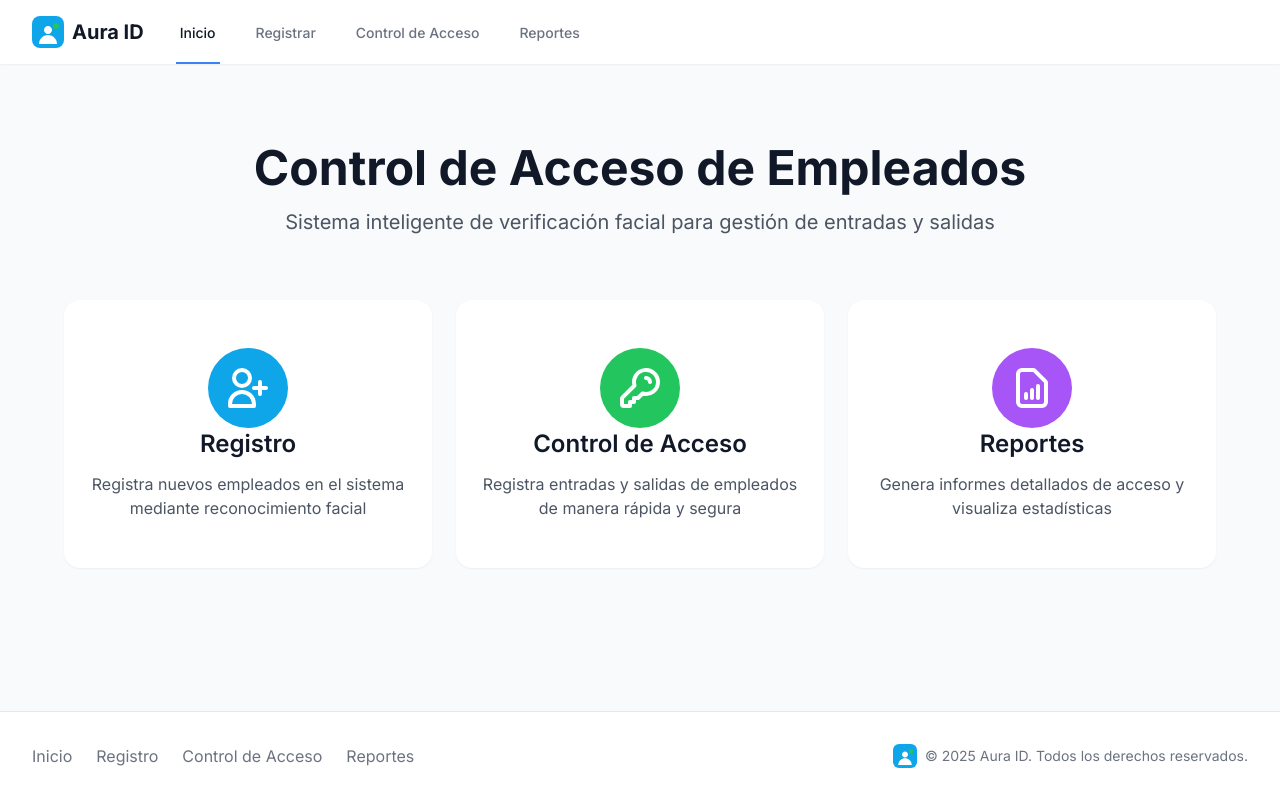
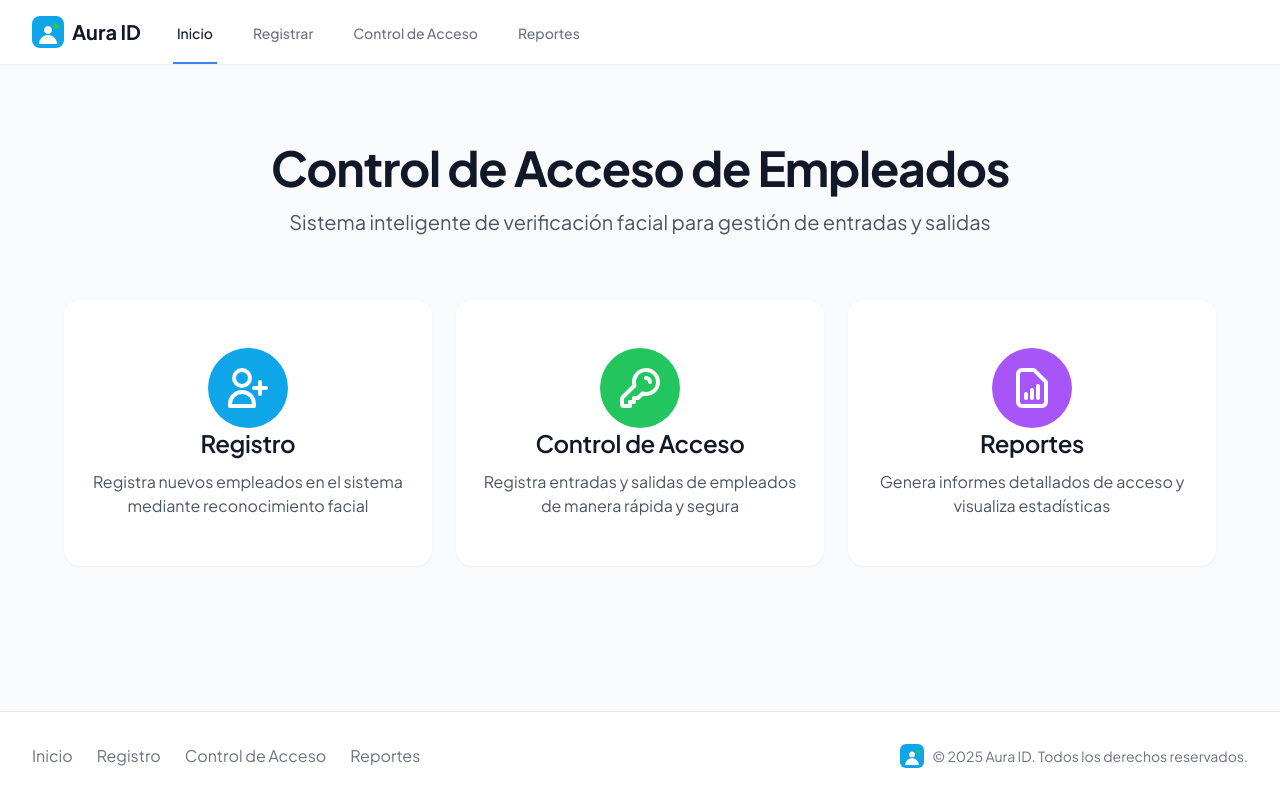
Before and after one commit to andreszapataq/aura-id, a Next.js app: page / in a window 1280 px wide. Built offline with nearby package versions, Linux system fonts and the light colour scheme.

Commit message:
add jakarta font

```diff
--- a/app/globals.css
+++ b/app/globals.css
@@ -77,11 +77,12 @@
 
 @layer base {
   body {
-    font-family: var(--font-inter), system-ui, sans-serif;
+    font-family: var(--font-plus-jakarta-sans), system-ui, sans-serif;
     @apply bg-gray-50 text-gray-800 min-h-screen;
   }
 
   h1, h2, h3, h4, h5, h6 {
+    font-family: var(--font-plus-jakarta-sans), system-ui, sans-serif;
     @apply font-bold leading-tight;
   }
 
@@ -108,6 +109,7 @@
   }
 
   .btn {
+    font-family: var(--font-plus-jakarta-sans), system-ui, sans-serif;
     @apply inline-flex items-center justify-center rounded-md px-4 py-2 text-sm font-medium shadow-sm transition-all focus:outline-none focus:ring-2 focus:ring-offset-2;
   }
 
@@ -152,6 +154,7 @@
   }
 
   .input {
+    font-family: var(--font-plus-jakarta-sans), system-ui, sans-serif;
     @apply block w-full px-5 py-3.5 rounded-lg border border-gray-300 shadow-sm
            text-gray-800 placeholder-gray-400
            focus:outline-none focus:ring-2 focus:ring-blue-400 focus:border-blue-500 focus:ring-opacity-30
@@ -306,3 +309,54 @@
 .react-datepicker__day--selected {
   @apply bg-blue-500 hover:bg-blue-600;
 }
+
+/* Añadir margen en el footer */
+footer {
+  margin-top: 2rem;
+}
+
+/* Ajustes tipográficos para Plus Jakarta Sans */
+.plus-jakarta-light {
+  font-weight: 300;
+}
+
+.plus-jakarta-regular {
+  font-weight: 400;
+}
+
+.plus-jakarta-medium {
+  font-weight: 500;
+}
+
+.plus-jakarta-semibold {
+  font-weight: 600;
+}
+
+.plus-jakarta-bold {
+  font-weight: 700;
+}
+
+.plus-jakarta-extrabold {
+  font-weight: 800;
+}
+
+/* Personalizaciones adicionales para mejorar la legibilidad */
+.text-display {
+  font-family: var(--font-plus-jakarta-sans), system-ui, sans-serif;
+  font-weight: 700;
+  letter-spacing: -0.025em;
+  line-height: 1.1;
+}
+
+.text-heading {
+  font-family: var(--font-plus-jakarta-sans), system-ui, sans-serif;
+  font-weight: 600;
+  letter-spacing: -0.015em;
+  line-height: 1.25;
+}
+
+.text-body {
+  font-family: var(--font-plus-jakarta-sans), system-ui, sans-serif;
+  font-weight: 400;
+  line-height: 1.5;
+}
--- a/app/layout.tsx
+++ b/app/layout.tsx
@@ -1,12 +1,14 @@
 import type { Metadata } from "next";
-import { Inter } from "next/font/google";
+import { Plus_Jakarta_Sans } from "next/font/google";
 import "./globals.css";
 import Header from "@/components/Header";
 import Footer from "@/components/Footer";
 
-const inter = Inter({
+const plusJakartaSans = Plus_Jakarta_Sans({
   subsets: ["latin"],
-  variable: "--font-inter",
+  variable: "--font-plus-jakarta-sans",
+  weight: ["300", "400", "500", "600", "700", "800"],
+  display: "swap",
 });
 
 export const metadata: Metadata = {
@@ -21,7 +23,7 @@ export default function RootLayout({
 }>) {
   return (
     <html lang="es" className="h-full">
-      <body className={`${inter.variable} ${inter.className} flex flex-col min-h-screen`}>
+      <body className={`${plusJakartaSans.variable} ${plusJakartaSans.className} flex flex-col min-h-screen`}>
         <Header />
         <main className="flex-grow">
           {children}
--- a/app/page.tsx
+++ b/app/page.tsx
@@ -46,10 +46,10 @@ export default function Home() {
         transition={{ duration: 0.5 }}
         className="text-center mb-12 md:mb-16"
       >
-        <h1 className="text-4xl md:text-5xl font-bold mb-4 text-gray-900">
+        <h1 className="text-4xl md:text-5xl font-bold mb-4 text-gray-900 text-display">
           Control de Acceso de Empleados
         </h1>
-        <p className="text-lg md:text-xl text-gray-600 max-w-3xl mx-auto">
+        <p className="text-lg md:text-xl text-gray-600 max-w-3xl mx-auto text-body">
           Sistema inteligente de verificación facial para gestión de entradas y salidas
         </p>
       </motion.div>
@@ -66,8 +66,8 @@ export default function Home() {
               <div className="w-20 h-20 flex items-center justify-center rounded-full bg-sky-500 group-hover:bg-white transition-colors duration-300">
                 <RegisterIcon />
               </div>
-              <h2 className="text-2xl font-semibold mb-3 text-gray-900 group-hover:text-white">Registro</h2>
-              <p className="text-gray-600 text-center max-w-xs group-hover:text-white">
+              <h2 className="text-2xl font-semibold mb-3 text-gray-900 group-hover:text-white text-heading">Registro</h2>
+              <p className="text-gray-600 text-center max-w-xs group-hover:text-white text-body">
                 Registra nuevos empleados en el sistema mediante reconocimiento facial
               </p>
             </div>
@@ -80,8 +80,8 @@ export default function Home() {
               <div className="w-20 h-20 flex items-center justify-center rounded-full bg-green-500 group-hover:bg-white transition-colors duration-300">
                 <AccessIcon />
               </div>
-              <h2 className="text-2xl font-semibold mb-3 text-gray-900 group-hover:text-white">Control de Acceso</h2>
-              <p className="text-gray-600 text-center max-w-xs group-hover:text-white">
+              <h2 className="text-2xl font-semibold mb-3 text-gray-900 group-hover:text-white text-heading">Control de Acceso</h2>
+              <p className="text-gray-600 text-center max-w-xs group-hover:text-white text-body">
                 Registra entradas y salidas de empleados de manera rápida y segura
               </p>
             </div>
@@ -94,8 +94,8 @@ export default function Home() {
               <div className="w-20 h-20 flex items-center justify-center rounded-full bg-purple-500 group-hover:bg-white transition-colors duration-300">
                 <ReportsIcon />
               </div>
-              <h2 className="text-2xl font-semibold mb-3 text-gray-900 group-hover:text-white">Reportes</h2>
-              <p className="text-gray-600 text-center max-w-xs group-hover:text-white">
+              <h2 className="text-2xl font-semibold mb-3 text-gray-900 group-hover:text-white text-heading">Reportes</h2>
+              <p className="text-gray-600 text-center max-w-xs group-hover:text-white text-body">
                 Genera informes detallados de acceso y visualiza estadísticas
               </p>
             </div>
```
